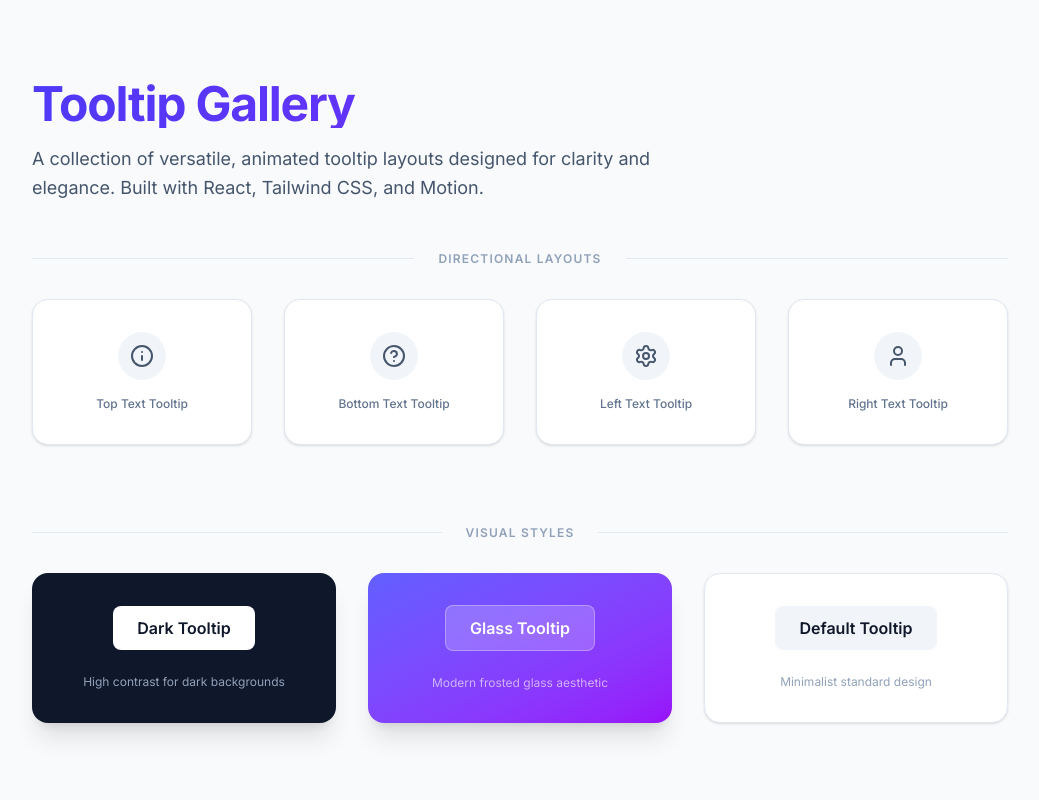
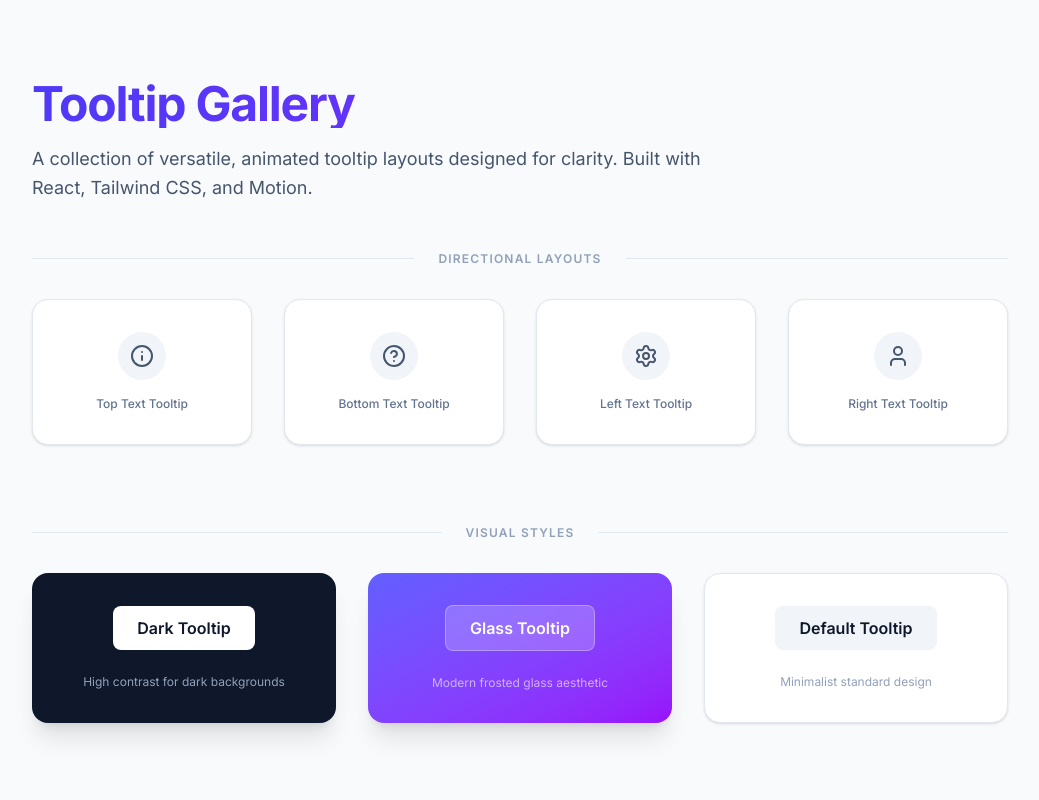
Before and after one commit to sobanraheel/Tooltip-Showcase, a React (Vite) app: page / in a window 1280 px wide. Shown: the top 800 px of the page, without its empty margins (120-1159 px from the left). Built offline with nearby package versions, Linux system fonts and the light colour scheme.

Commit message:
Update tooltip description for clarity
Removed 'and elegance' from the tooltip description.

```diff
--- a/src/App.tsx
+++ b/src/App.tsx
@@ -10,7 +10,7 @@ export default function App() {
           Tooltip Gallery
         </h1>
         <p className="text-lg text-slate-600 max-w-2xl leading-relaxed">
-          A collection of versatile, animated tooltip layouts designed for clarity and elegance.
+          A collection of versatile, animated tooltip layouts designed for clarity.
           Built with React, Tailwind CSS, and Motion.
         </p>
       </header>
```
